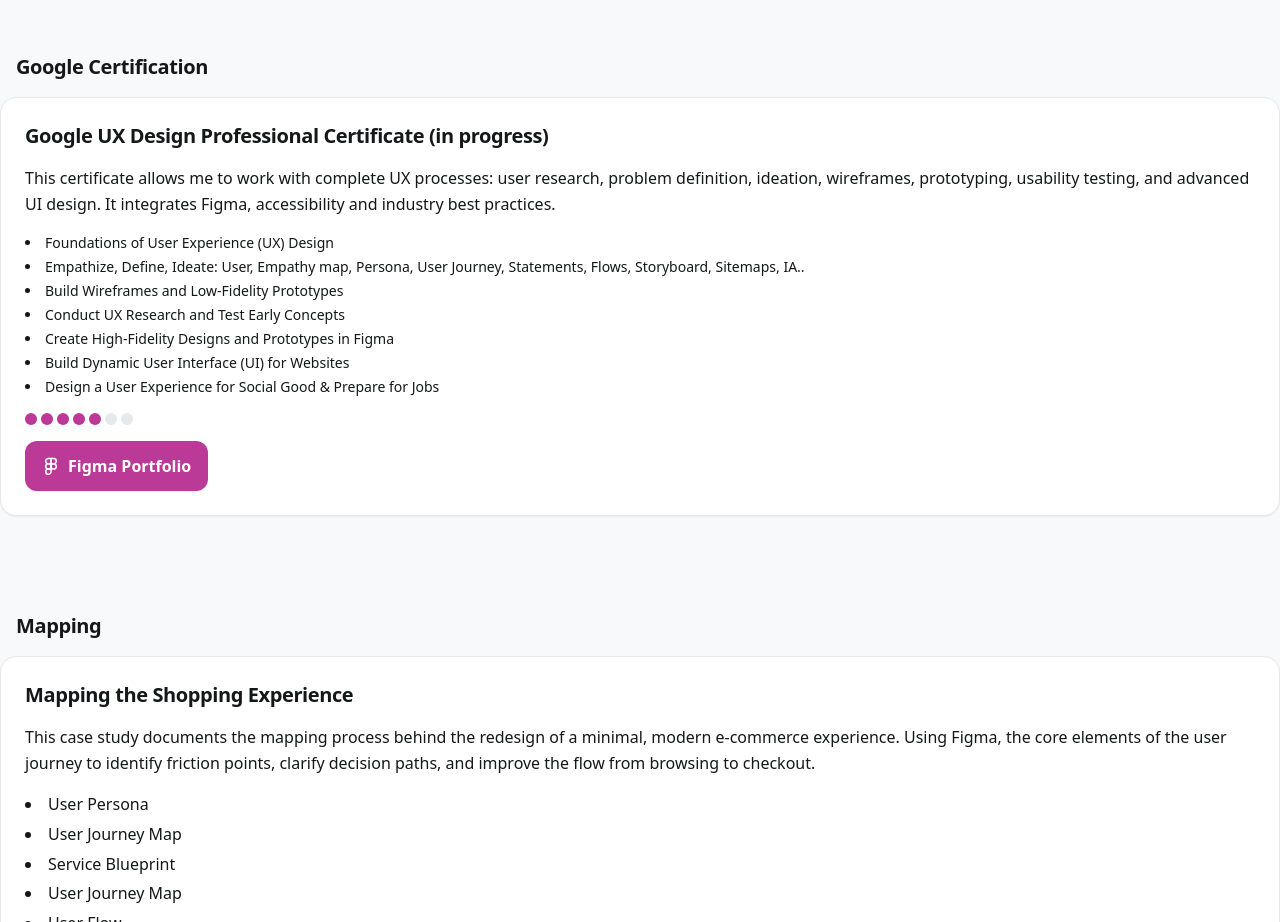
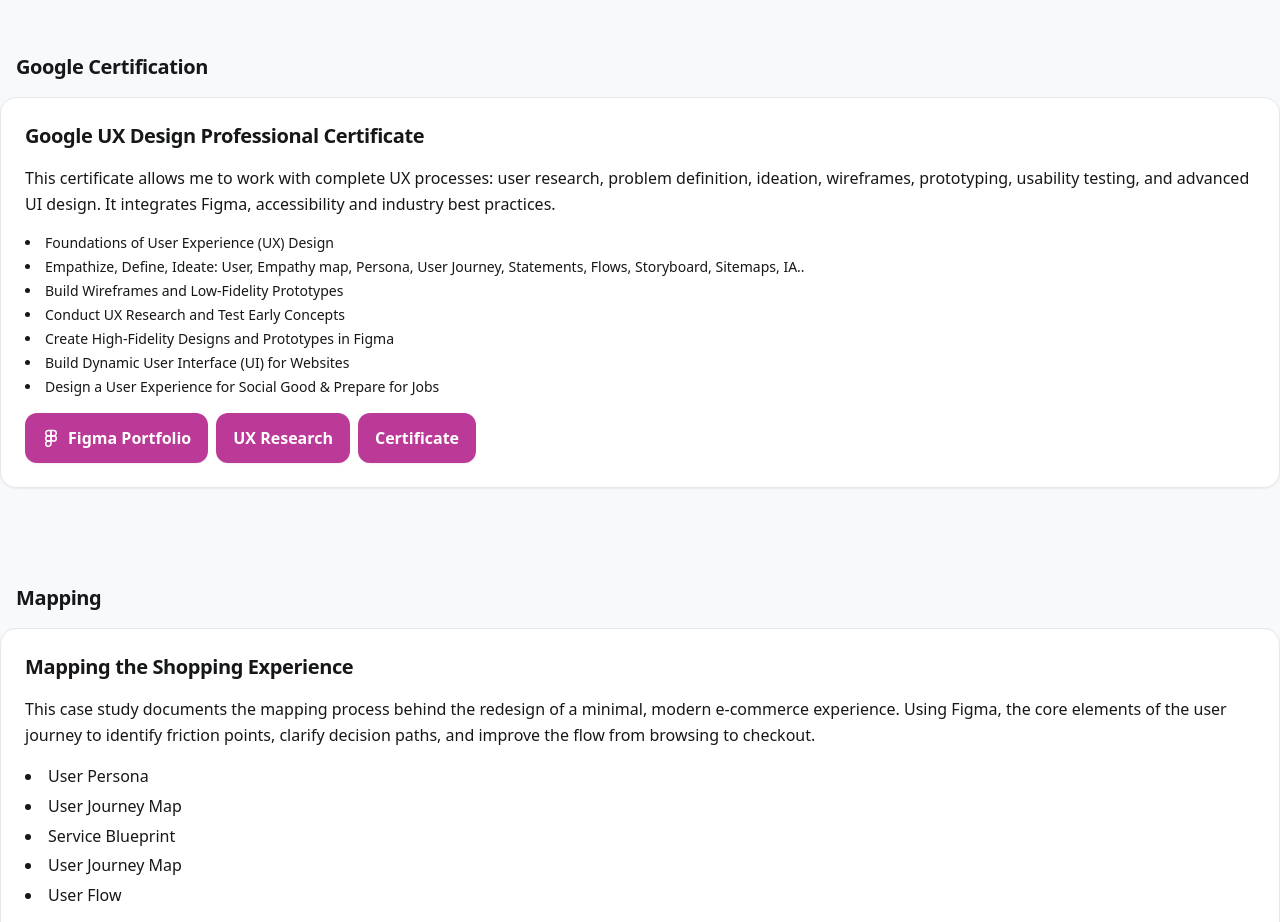
Before and after one commit to Erikaahide/FrontendPortfolio, a React (Vite) app: page / in a window 1280 px wide. Shown: the part 2120-3042 px from the top of the page. Built offline with nearby package versions, Linux system fonts and the light colour scheme.

Commit message:
upload google certificate

```diff
--- a/src/components/ProjectSections/GoogleSection.jsx
+++ b/src/components/ProjectSections/GoogleSection.jsx
@@ -20,7 +20,7 @@
         </ul>
 
         {/* Dot progress */}
-        <div className="flex items-center gap-1 mt-4">
+        {/* <div className="flex items-center gap-1 mt-4">
           {Array.from({ length: 7 }).map((_, idx) => (
             <div
               key={idx}
@@ -30,7 +30,7 @@
               }}
             ></div>
           ))}
-        </div>
+        </div> */}
 
 
         <div style={{ display: "flex", gap: ".5rem", flexWrap: "wrap" }}>
@@ -42,6 +42,20 @@
           >
             <Figma size={18} /> Figma Portfolio
           </a>
+          <a
+            className="btn btn-accentG"
+            href="https://drive.google.com/file/d/1z7emZRneGiq1oT96hzh5eVEBIEE0mDU8/view?usp=sharing"
+            target="_blank"
+            rel="noreferrer"
+          > UX Research
+          </a>
+          <a
+            className="btn btn-accentG"
+            href="https://drive.google.com/file/d/1Xz6ZVRsDFwGJZWTde11kfE5WiyJT1Axa/view?usp=sharing"
+            target="_blank"
+            rel="noreferrer"
+          > Certificate
+          </a>
         </div>
       </div>
     </Section>
--- a/src/locales/en.json
+++ b/src/locales/en.json
@@ -80,7 +80,7 @@
   "modal_birdman_story_3": "As a user with different devices, I need an accessible, responsive, and visually coherent interface.",
   "odoo_title": "Odoo Design Excersice",
   "odoo_description": "Web mockup built with Bootstrap, SCSS, and a focus on desktop viewports (≥992px). It was created as part of a technical interview assessment to demonstrate skills in modern layout development, SCSS variable management, project organization best practices and using figma AI.",
- "google_description": "Google UX Design Professional Certificate (in progress)",
+ "google_description": "Google UX Design Professional Certificate",
   "google_text": "This certificate allows me to work with complete UX processes: user research, problem definition, ideation, wireframes, prototyping, usability testing, and advanced UI design. It integrates Figma, accessibility and industry best practices.",
   "google_courses": [
     "Foundations of User Experience (UX) Design",
--- a/src/locales/es.json
+++ b/src/locales/es.json
@@ -80,7 +80,7 @@
     "modal_birdman_story_3": "Como usuario con diferentes dispositivos necesito una interfaz accesible, responsiva y coherente visualmente.",
     "odoo_title": "Odoo Ejercicio de Diseño",
     "odoo_description": "Mockup web construido con Bootstrap, SCSS y enfoque en viewports de escritorio (≥992px). Fue creado como parte de una evaluación técnica para demostrar habilidades en desarrollo de maquetado moderno, gestión de variables SCSS, mejores prácticas de organización de proyectos y uso de IA de figma.",
-    "google_description": "Google UX Design Professional Certificate (en curso)",
+    "google_description": "Google UX Design Professional Certificate",
   "google_text": "Este certificado me permite trabajar con procesos UX completos: investigación, definición del problema, ideación, wireframes, prototipado, pruebas con usuarios y diseño UI avanzado, integrando Figma, accesibilidad y buenas prácticas de diseño.",
   "google_courses": [
     "Foundations of User Experience (UX) Design",
```
